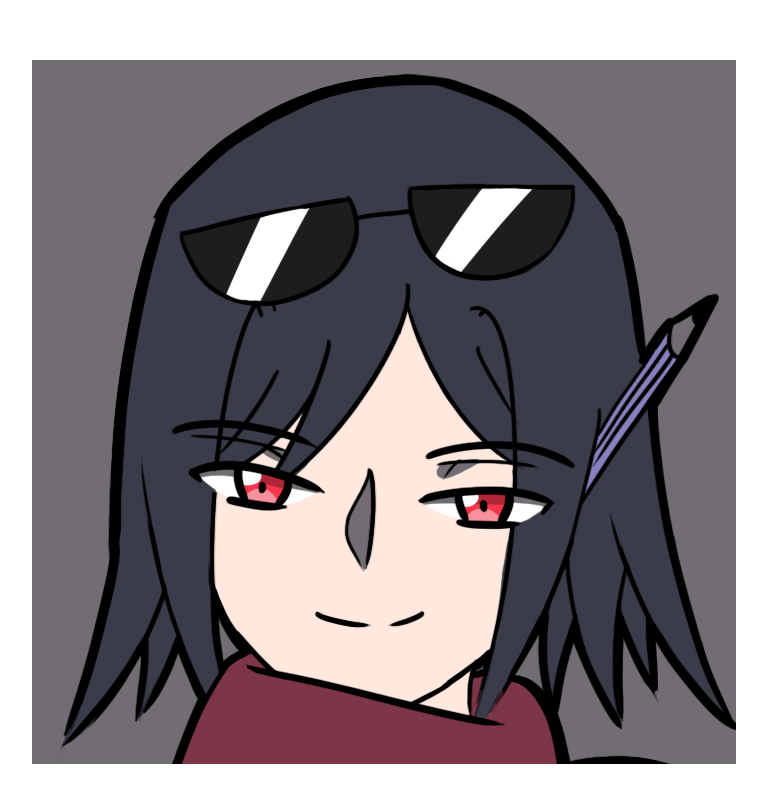
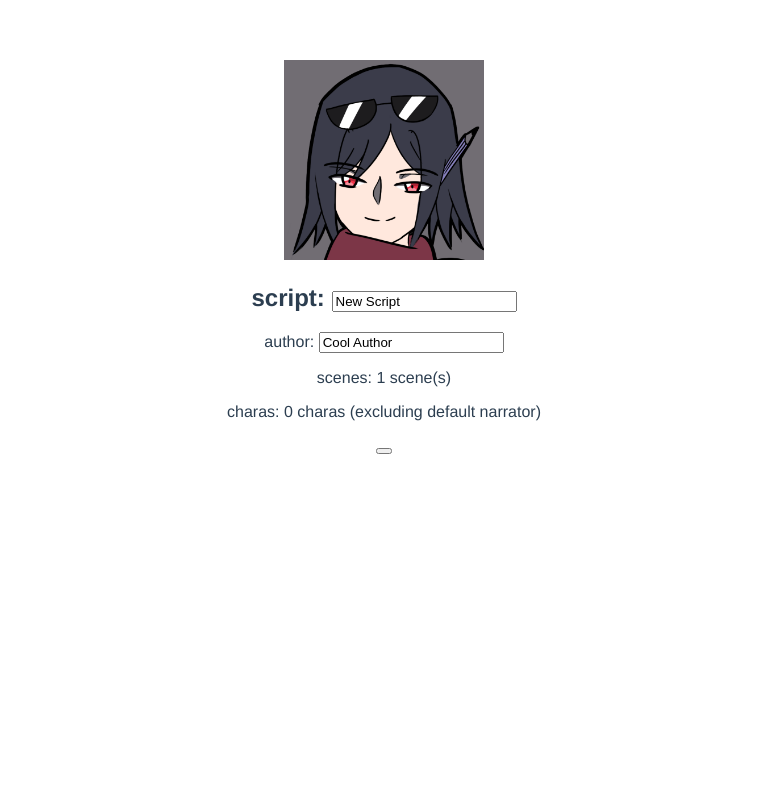
Before and after one commit to dannamachi/vn-add-script, a Vue app: page / in a window 1280 px wide. Shown: the top 790 px of the page, without its empty margins (256-1023 px from the left). Built offline with nearby package versions, Linux system fonts and the light colour scheme.

Commit message:
change icon size

```diff
--- a/src/App.vue
+++ b/src/App.vue
@@ -1,5 +1,5 @@
 <template>
-  <img alt="my logo" src="./assets/icon_cropped.png">
+  <img alt="my logo" src="./assets/icon_cropped.png" width='200' height='200'>
   <h2>script:
     <input v-model='scriptObj.meta__name' />
   </h2>
```
